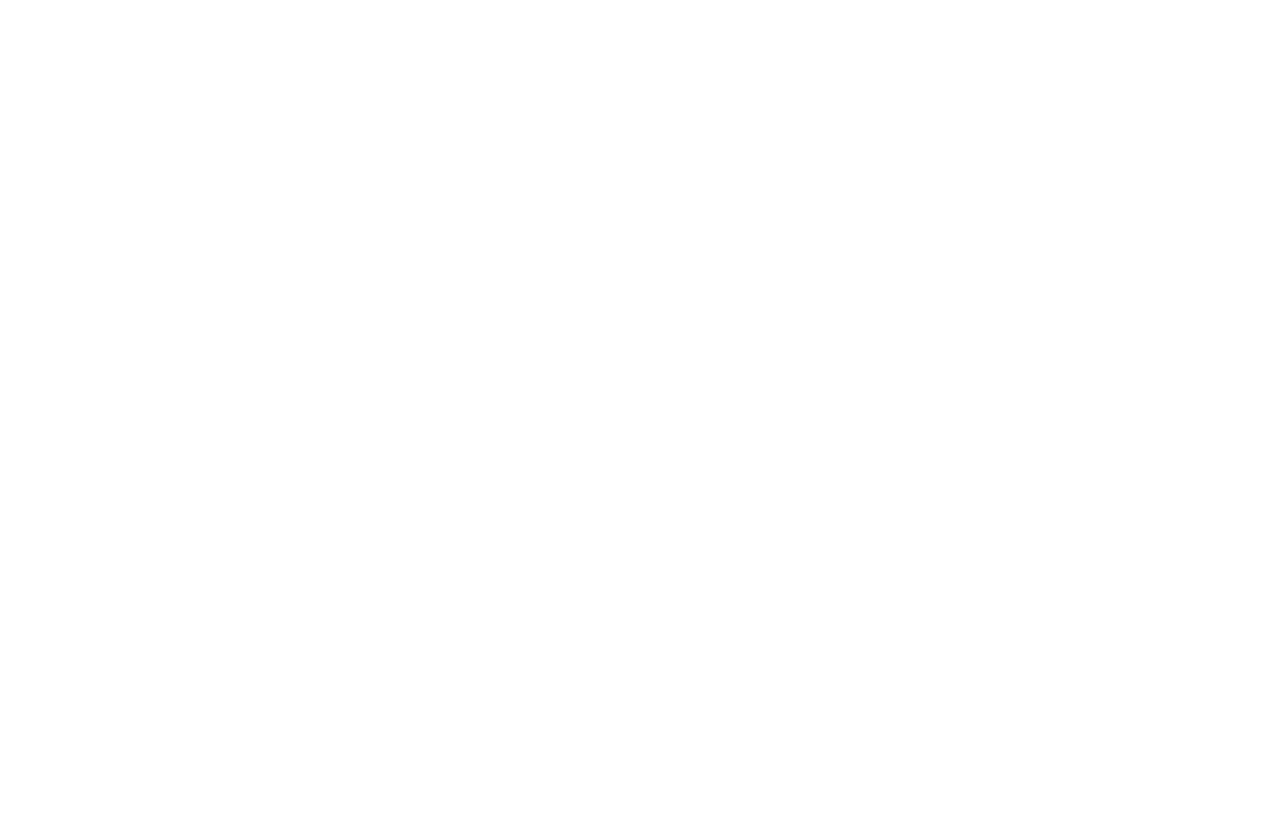
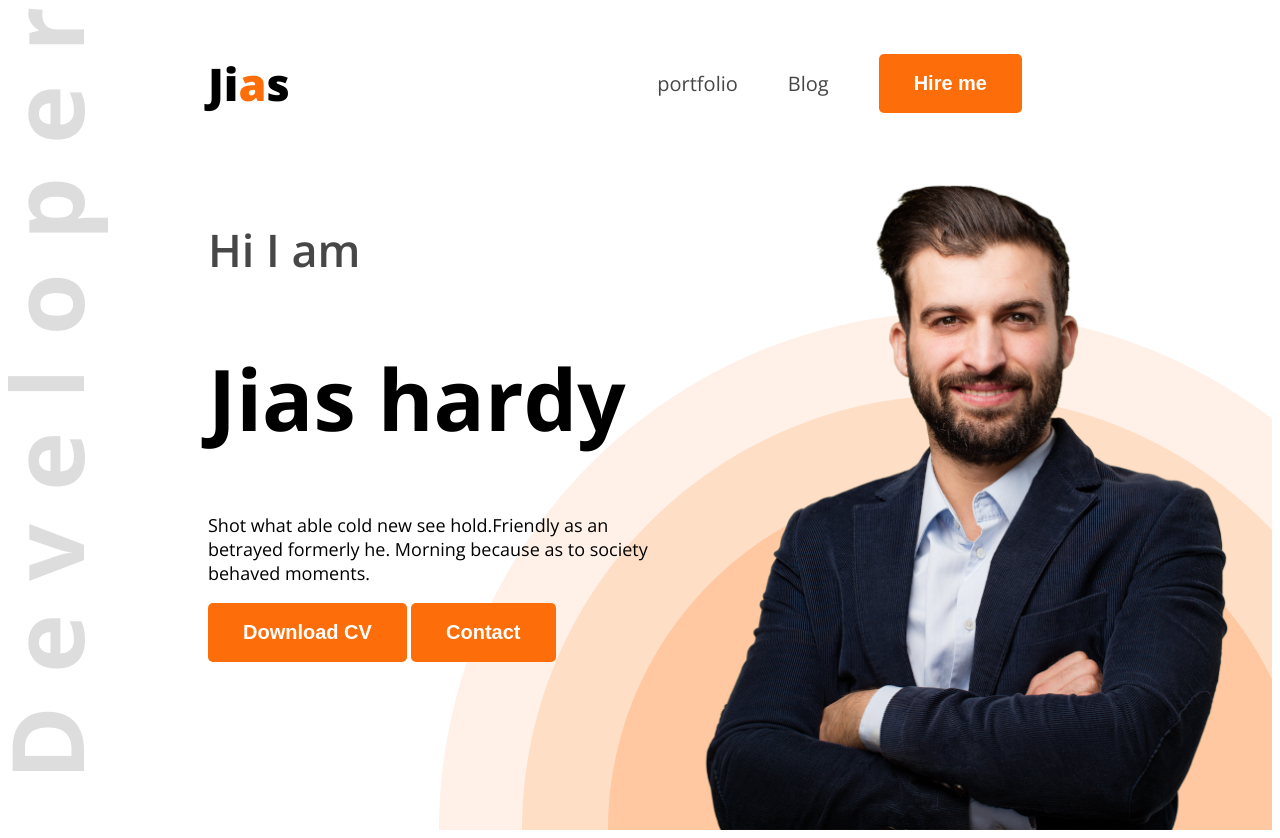
Before and after one commit to Zahidul-Hasan-Jias/my-first-test-portfo, a plain HTML site: page index.html in a window 1280 px wide. Before the commit the page ends 800 px from the top, so only its background shows below. Drawn offline with nearby package versions, Linux system fonts and the light colour scheme.

Commit message:
added header part

```diff
--- a/index.html
+++ b/index.html
@@ -4,9 +4,33 @@
     <meta charset="UTF-8">
     <meta name="viewport" content="width=device-width, initial-scale=1.0">
     <title>wev developer portfolio</title>
+    <link rel="preconnect" href="https://fonts.googleapis.com">
+<link rel="preconnect" href="https://fonts.gstatic.com" crossorigin>
+<link href="https://fonts.googleapis.com/css2?family=Open+Sans:ital,wght@0,300..800;1,300..800&display=swap" rel="stylesheet">
+    <link rel="stylesheet" href="styles/portfolio.css">
 </head>
-<body>
-    <header>
+<body class="open-sans-normal">
+    <header class="header">
+        <nav>
+            <h3 class="nav-title">Ji<span class="text-primary">a</span>s</h3>
+            <ul>
+                <li><a class="dark-2" href="">portfolio</a></li>
+                <li><a class="dark-2" href="">Blog</a></li>
+                <li><a href=""><button class="btn-primary">Hire me</button></a></li>
+            </ul>
+        </nav>
+        <div class="banner">
+            <div class="banner-contant">
+               <h4 class="banner-greetings dark-2">Hi I am</h4>
+               <h1 class="banner-title">Jias hardy</h1>
+               <p class="banner-discription">
+                Shot what able cold new see hold.Friendly as an betrayed formerly he. Morning because as to society behaved moments.
+               </p>
+               <button class="btn-primary">Download CV</button>
+               <button class="btn-primary">Contact</button>
+            </div>
+            <img class="banner-pic" src="images/hardy.png" alt="">
+        </div>
 
     </header>
     <main>
--- /dev/null
+++ b/styles/portfolio.css
@@ -0,0 +1,78 @@
+
+.open-sans-normal {
+  font-family: "Open Sans", sans-serif;
+  font-optical-sizing: auto;
+  font-style: normal;
+  font-variation-settings:
+    "wdth" 100;
+}
+
+.text-primary{
+    color: #FD6E0A;
+}
+.dark-2{
+    color:#474747;
+}
+.btn-primary{
+    background-color: #FD6E0A;
+    font-weight: bold;
+    font-size: 20px;
+    color: white;
+    padding: 18px 35px;
+    border-radius: 5px;
+    border: none;
+}
+.header{
+    background-image: url('../images/developer.png'), url(../images/header_bg.png);
+    background-repeat:no-repeat;
+    background-position: top left,bottom right;
+}
+
+/*nav styles */
+nav {
+    display: flex;
+    align-items: center;
+    justify-content: space-between;
+    margin: 0px 200px;
+}
+
+.nav-title{
+    font-weight:800;
+    font-size: 45px;
+}
+nav ul{
+    display: flex;
+    align-items: center;
+}
+
+nav ul li{
+    list-style: none;
+    margin-right: 50px;
+}
+nav li a{
+    text-decoration: none;
+    font-size: 20px;
+}
+
+.banner-greetings{
+    font-size: 45px;
+    font-weight: 600;
+}
+.banner-title{
+    font-weight: bold;
+    font-size: 85px;
+}
+.banner-discription{
+    font-size: 18px;
+}
+.banner-pic{
+    width: 580px;
+}
+.banner{
+    display: flex;
+    justify-content: space-between;
+    margin: 0 35px 0px 200px;
+}
+.banner-contant{
+    max-width: 580px;
+}
```
